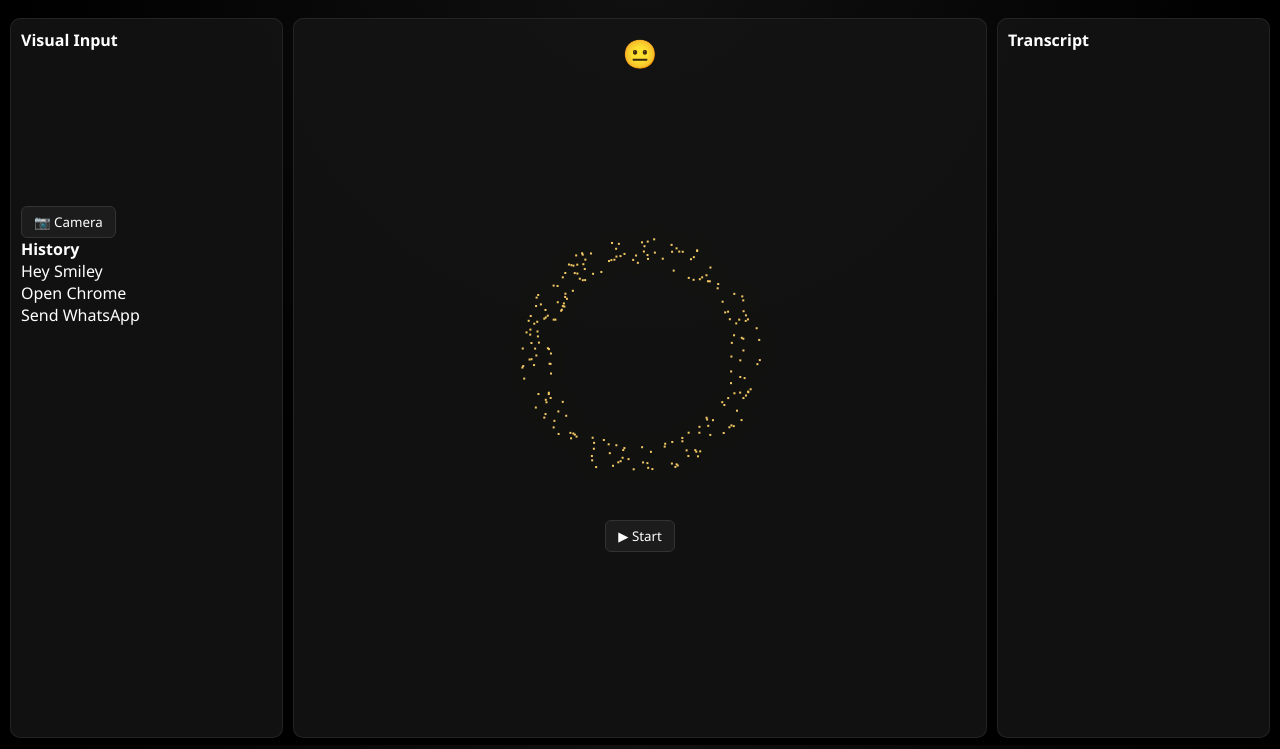
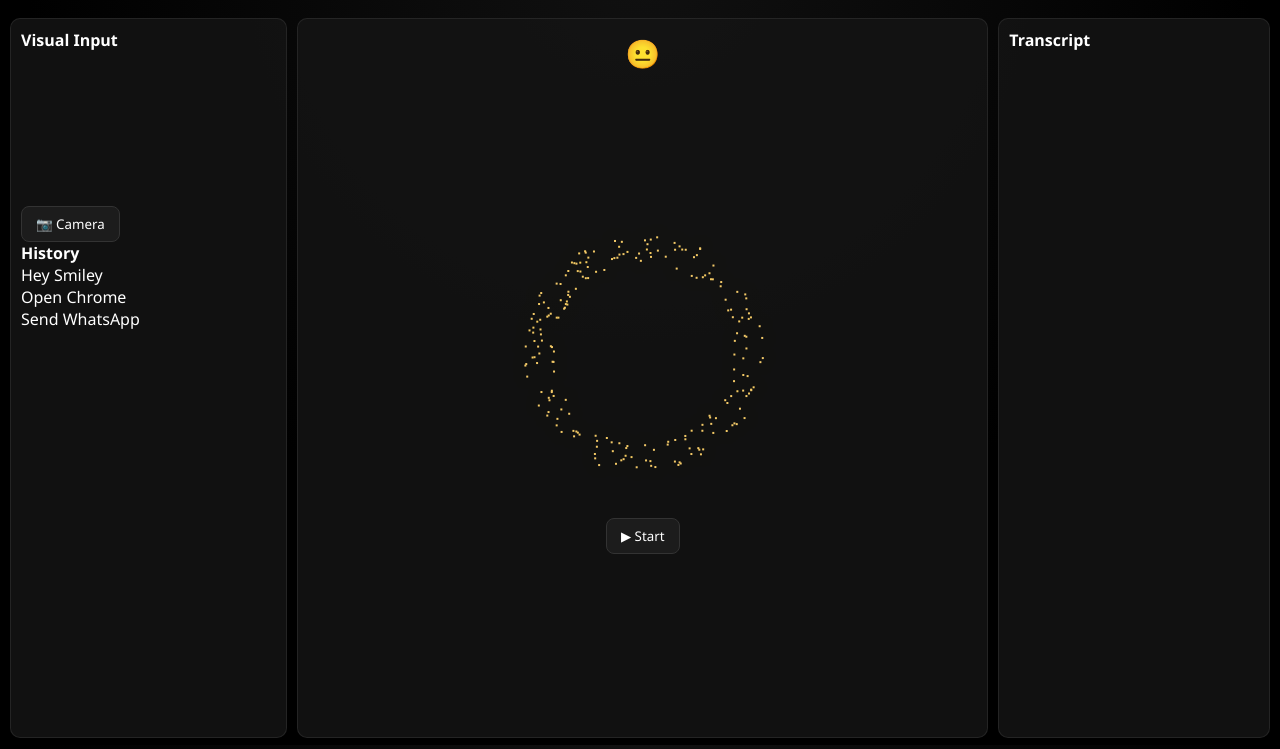
Before and after one commit to Indiancaptain/smiley_assistant, a plain HTML site: page index.html in a window 1280 px wide. Shown: the part 55-804 px from the top of the page. Drawn offline with Linux system fonts and the light colour scheme.

Commit message:
Refactor CSS styles for consistency and appearance
Updated button padding and border-radius for better aesthetics.

```diff
--- a/style.css
+++ b/style.css
@@ -45,31 +45,6 @@ body {
   justify-content: center;
 }
 
-.camera-box video {
-  width: 100%;
-  height: 150px;
-  object-fit: cover;
-}
-
-button {
-  background: #1c1c1c;
-  color: #fff;
-  border: 1px solid #333;
-  border-radius: 6px;
-  padding: 6px 12px;
-  cursor: pointer;
-}
-
-.controls {
-  margin-top: 15px;
-  display: flex;
-  gap: 10px;
-}
-
-.hidden {
-  display: none;
-}
-
 #mood {
   position: absolute;
   top: 15px;
@@ -80,6 +55,23 @@ button {
 #orbCanvas {
   width: 300px;
   height: 300px;
+}
+
+.controls {
+  margin-top: 15px;
+}
+
+button {
+  padding: 8px 14px;
+  background: #1c1c1c;
+  color: #fff;
+  border: 1px solid #333;
+  border-radius: 8px;
+  cursor: pointer;
+}
+
+.hidden {
+  display: none;
 }
 
 .chat {
```
